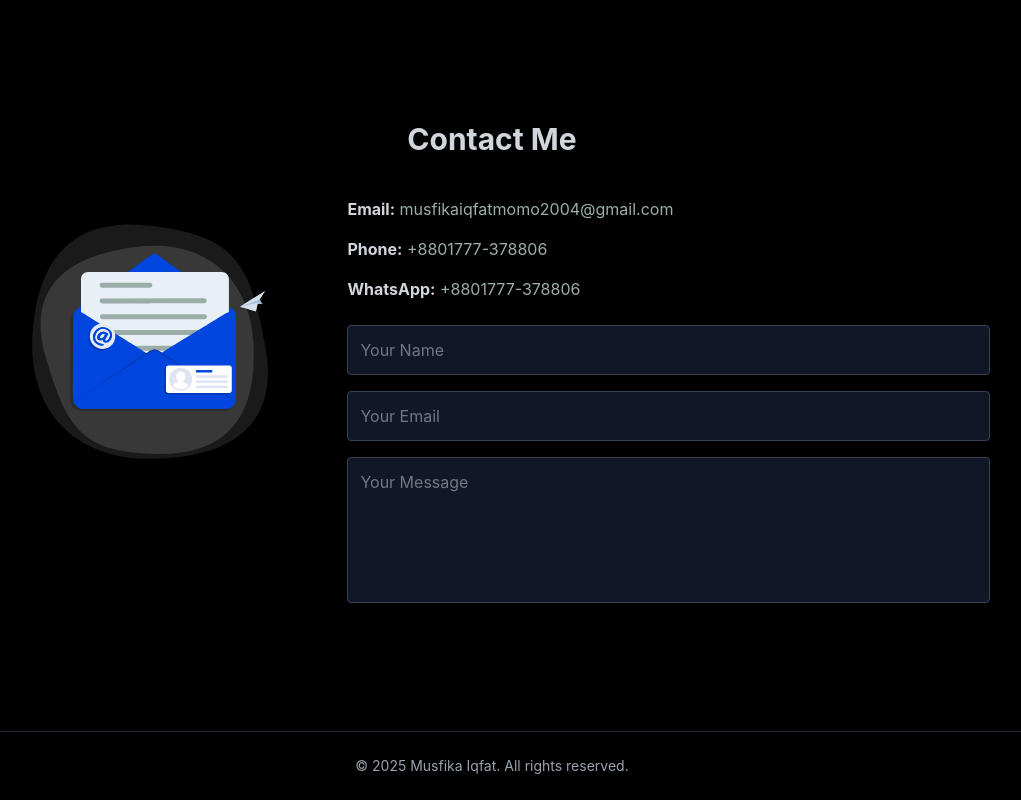
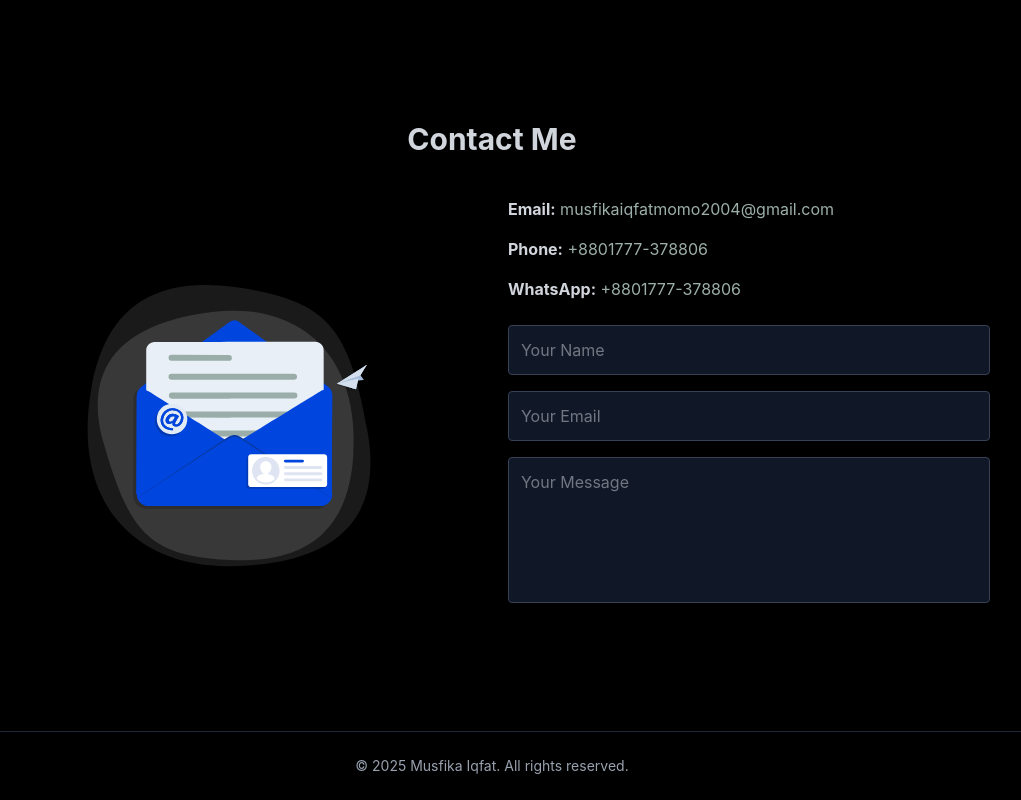
Before and after one commit to musfika21/portfolio, a React (Vite) app: page / in a window 1280 px wide. Shown: the part 3540-4340 px from the top of the page, without its empty margins (148-1169 px from the left). Built offline with nearby package versions, Linux system fonts and the light colour scheme.

Commit message:
adjust the size of lottiefile

```diff
--- a/src/components/Contact.jsx
+++ b/src/components/Contact.jsx
@@ -19,24 +19,25 @@ const Contact = () => {
       </motion.h2>
 
       <motion.div
-        className="flex flex-col md:flex-row items-center md:items-start gap-8"
+        className="flex flex-col md:flex-row items-center gap-8"
         initial={{ opacity: 0 }}
         whileInView={{ opacity: 1 }}
         transition={{ duration: 0.8 }}
         viewport={{ once: true }}
       >
         {/* Lottie Animation */}
-        <div className="flex justify-center md:w-1/3">
+        <div className="flex justify-center w-full md:w-1/2">
           <Player
             autoplay
             loop
             src="/dm.json"
-            style={{ height: "300px", width: "300px" }}
+            className="h-40 w-40 sm:h-48 sm:w-48 md:h-65 md:w-65 lg:h-80 lg:w-80 xl:h-90 xl:w-90"
           />
         </div>
 
+
         {/* Contact Info & Form */}
-        <div className="md:w-2/3 w-full space-y-6">
+        <div className="w-full md:w-1/2 space-y-6">
           {/* Contact Info */}
           <div className="text-center md:text-left space-y-4">
             <p>
@@ -50,7 +51,10 @@ const Contact = () => {
             </p>
             <p>
               <strong>Phone:</strong>{" "}
-              <a href="tel:+8801777-378806" className="text-primary hover:underline">
+              <a
+                href="tel:+8801777-378806"
+                className="text-primary hover:underline"
+              >
                 +8801777-378806
               </a>
             </p>
@@ -106,6 +110,7 @@ const Contact = () => {
           </form>
         </div>
       </motion.div>
+
     </section>
   );
 };
```
